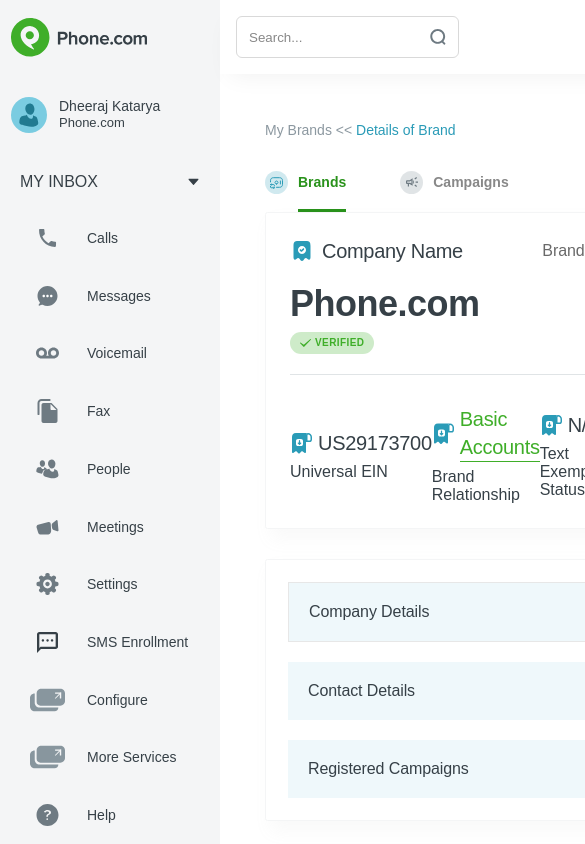
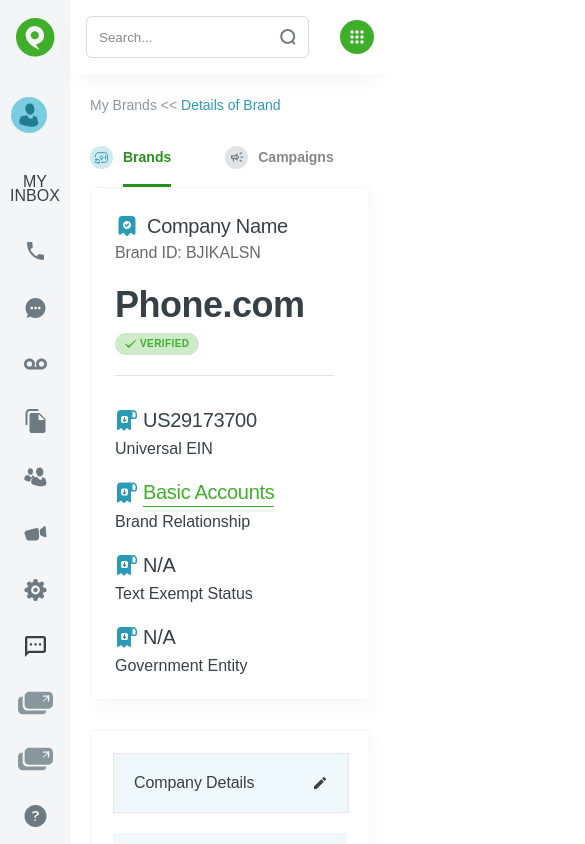
Before and after one commit to 15akash/phone-dashboard, a React (Create React App) app: page / in a window 390 px wide. Shown: the top 844 px of the page, 585 px wide, since content can reach past the window. Built offline with nearby package versions, Linux system fonts and the light colour scheme.

Commit message:
adding responsive designs

```diff
--- a/src/App.module.scss
+++ b/src/App.module.scss
@@ -20,3 +20,10 @@
         flex: 1;
     }
 }
+
+@media screen and (max-width: 900px) {
+    .menu-con {
+        min-width: 70px !important;
+        width: 70px !important;
+    }
+}
--- a/src/components/Header/Header.module.scss
+++ b/src/components/Header/Header.module.scss
@@ -63,3 +63,13 @@
     }
 
 }
+
+@media screen and (max-width: 500px) {
+
+    .divider {
+        display: none !important;
+    }
+    .mode-icon {
+        display: none!important;
+    }
+}
--- a/src/components/Header/Header.tsx
+++ b/src/components/Header/Header.tsx
@@ -14,7 +14,7 @@
 			<Flexbox gap={12} className={styles['icons-con']}>
 				<img className={styles['dialer-icon']} src={DialerIcon} alt="dialer-icon" />
 				<Flexbox className={styles['divider']}></Flexbox>
-				<img src={MoonIcon} alt="mode-icon" />
+				<img src={MoonIcon} className={styles['mode-icon']} alt="mode-icon" />
 			</Flexbox>
 		</header>
 	);
--- a/src/components/Menu/Menu.module.scss
+++ b/src/components/Menu/Menu.module.scss
@@ -40,3 +40,28 @@
             background: $action-primary-focus;
         }
     }
+
+    @media screen and (max-width: 900px) {
+
+        .logo-con {
+            justify-content: center !important;
+        }
+
+        .my-inbox {
+            padding: 20px 0 !important;
+            text-align: center;
+        }
+
+        .menu-item-con {
+            justify-content: center !important;
+
+            .single-menu-item {
+                justify-content: center !important;
+                padding: 10px 0;
+            }
+        }
+
+        .mobile-resp {
+            display: none !important;
+        }
+    }
--- a/src/components/Menu/Menu.tsx
+++ b/src/components/Menu/Menu.tsx
@@ -51,12 +51,12 @@
 		<>
 			<Link to={'/'} className={styles['logo-con']} onClick={() => props.menuItem('/')}>
 				<img src={logo} alt="logo" />
-				<img src={logoName} alt="phone.com" />
+				<img className={styles['mobile-resp']} src={logoName} alt="phone.com" />
 			</Link>
 			<Flexbox direction="column" className={styles['menu-item-con']}>
 				<Flexbox className={styles['name-con']} gap={12} alignItems="center">
 					<img src={AvatarIcon} alt="avatar" />
-					<Flexbox direction="column">
+					<Flexbox direction="column" className={styles['mobile-resp']}>
 						<Typography type="body-Monst_14-500">Dheeraj Katarya</Typography>
 						<Typography type="body-Monst_13-400">Phone.com</Typography>
 					</Flexbox>
@@ -64,7 +64,7 @@
 				<Flexbox width="100%">
 					<Flexbox justifyContent="space-between" alignItems="center" className={styles['my-inbox']}>
 						<Typography type="body-NTR_16-400">MY INBOX</Typography>
-						<img src={DownArrow} alt="down arrow" />
+						<img className={styles['mobile-resp']} src={DownArrow} alt="down arrow" />
 					</Flexbox>
 				</Flexbox>
 				{menuItems.map((item: MenuItem) => (
@@ -77,7 +77,9 @@
 							props.menuItem(item.displayName);
 						}}>
 						<img src={item.icon} alt={item.id} />
-						<Typography type="body-Monst_14-400">{item.displayName}</Typography>
+						<Typography className={styles['mobile-resp']} type="body-Monst_14-400">
+							{item.displayName}
+						</Typography>
 					</Link>
 				))}
 			</Flexbox>
--- a/src/pages/Homepage/Homepage.module.scss
+++ b/src/pages/Homepage/Homepage.module.scss
@@ -8,6 +8,11 @@
     .brand-campaign-con {
 
     }
+}
 
 
+@media screen and (max-width: 700px) {
+    .homepage{
+        padding: 20px;
+    }
 }
--- a/src/pages/Homepage/components/TabsColumn/TabsColumn.module.scss
+++ b/src/pages/Homepage/components/TabsColumn/TabsColumn.module.scss
@@ -49,3 +49,30 @@
         cursor: pointer;
     }
 }
+
+@media screen and (max-width: 1100px) and (min-width: 551px) {
+    .brand-campaign-con {
+        .card-con {
+
+            .status-info-con {
+                width: 100%;
+                row-gap: 20px;
+                grid-template-columns: repeat(2, 1fr) !important;
+            }
+        }
+    }
+}
+
+@media screen and (max-width: 550px) {
+    .card-con {
+
+        .company-branding {
+            flex-direction: column !important;
+            align-items: flex-start !important;
+        }
+        .status-info-con{
+            grid-template-columns: 1fr !important;
+            row-gap: 20px;
+        }
+    }
+}
--- a/src/pages/Homepage/components/TabsColumn/TabsColumn.tsx
+++ b/src/pages/Homepage/components/TabsColumn/TabsColumn.tsx
@@ -54,7 +54,7 @@
 				))}
 			</Flexbox>
 			<Flexbox className={styles['card-con']} gap={20} direction="column">
-				<Flexbox justifyContent="space-between" alignItems="center">
+				<Flexbox justifyContent="space-between" alignItems="center" className={styles['company-branding']}>
 					<Flexbox gap={8}>
 						<img src={MyDealsIcon} alt="" />
 						<Typography type="h5">Company Name</Typography>
```
